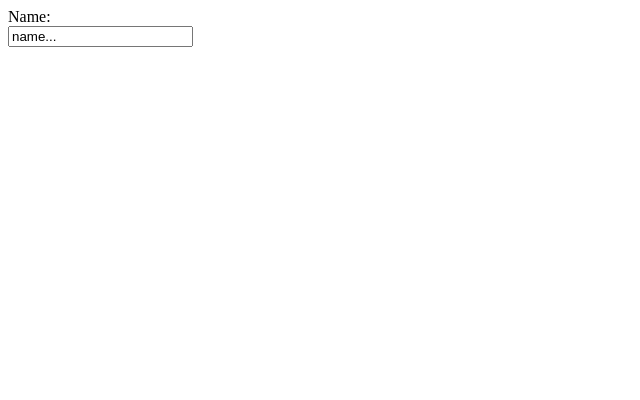
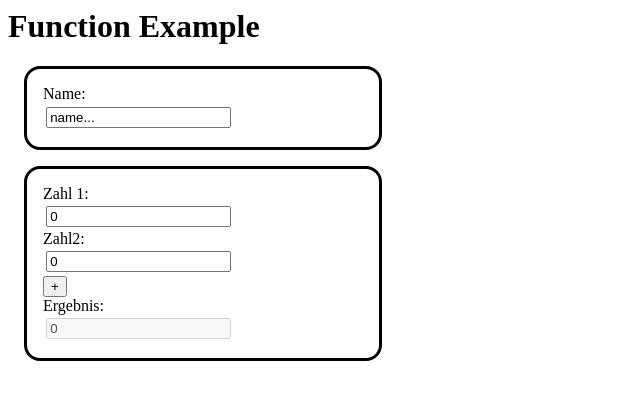
Before and after one commit to freddy-btc-ag/FunctionExample, a website with bundled scripts: page src/index.html in a window 1280 px wide. Shown: the whole page, without its empty margins (0-640 px from the left). Built offline with nearby package versions, Linux system fonts and the light colour scheme.

Commit message:
Add basic calculator functionality with styled inputs and change event handling

```diff
--- /dev/null
+++ b/src/index.css
@@ -0,0 +1,11 @@
+#name-input, #calculator {
+    border: 0.2rem solid black;
+    border-radius: 1rem;
+    padding: 1rem;
+    margin: 1rem;
+    width: 20rem;
+}
+
+input{
+    margin: 0.2rem;
+}
--- a/src/index.html
+++ b/src/index.html
@@ -1,8 +1,27 @@
 <html lang="de">
-    <header></header>
-    <body>
-        <label for="name">Name:</label><br>
-        <input type="text" id="name" name="name" value="name..." onchange="handleChange()"><br>
-    </body>
-    <script src="../dist/index.js"></script>
+<head>
+    <link rel="stylesheet" href="./index.css">
+</head>
+<body>
+<h1> Function Example</h1>
+<div id="name-input">
+    <label for="name">Name:</label><br>
+    <input type="text" id="name" name="name" value="name..." onchange="handleChange()"><br>
+</div>
+<div    id="calculator">
+    <label for="numberOne">Zahl 1: </label><br>
+    <input type="number" id="numberOne" name="numberOne" value="0"><br>
+
+    <label for="numberTwo">Zahl2:</label> <br>
+    <input type="number" id="numberTwo" name="numberTwo" value="0"><br>
+
+    <button id="plus" onclick="handleClick()">+</button>
+    <br>
+
+    <label for="numberThree">Ergebnis:</label><br>
+    <input disabled type="number" id="numberThree" name="numberTwo" value="0" onchange=""><br>
+</div>
+
+</body>
+<script src="../dist/index.js"></script>
 </html>
--- a/src/index.ts
+++ b/src/index.ts
@@ -1,9 +1,29 @@
 const nameInputElement = document.getElementById('name');
+
 if (nameInputElement) {
     nameInputElement.addEventListener("change", handleChange)
 }
 
-export function handleChange() {
+function handleChange() {
     const name = document.getElementById('name') as HTMLInputElement;
     console.log(`Change Event ${name.value}`)
 }
+
+const plusButton = document.getElementById('plus');
+
+if (plusButton) {
+    plusButton.addEventListener("click", handleClick)
+}
+
+function handleClick() {
+    const numberOneInputElement = document.getElementById('numberOne') as HTMLInputElement;
+    const numberTwoInputElement = document.getElementById('numberTwo') as HTMLInputElement;
+
+    const a : number = numberOneInputElement.valueAsNumber;
+    const b : number = numberTwoInputElement.valueAsNumber;
+
+    const result: number = a + b;
+
+    const resultElement = document.getElementById('numberThree') as HTMLInputElement;
+    resultElement.setAttribute('value', String(result));
+}
```
